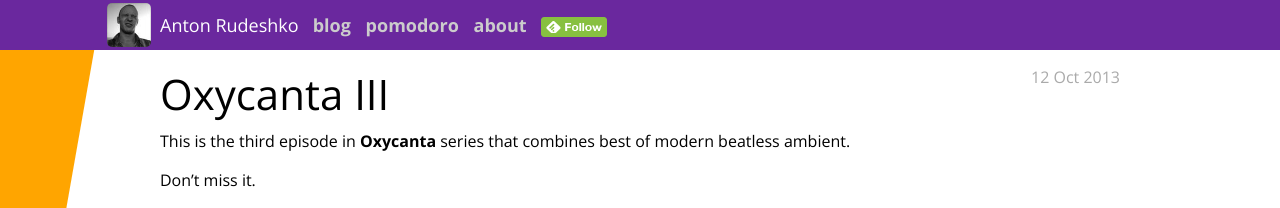
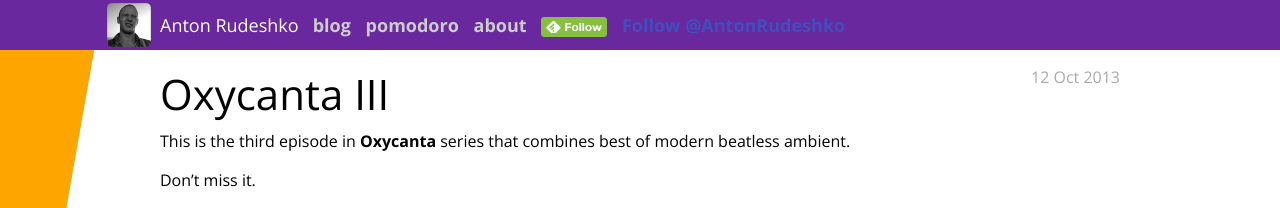
Before and after one commit to anton-rudeshko/anton-rudeshko.github.io, a Jekyll site: the page built from _posts/2013-10-12-oxycanta-3.md, in a window 1280 px wide. Shown: the top 208 px of the page. Built offline with Jekyll 4.4.1, drawn with Linux system fonts in a browser that asks for light colours; Markdown is read by kramdown in place of the engine named in the settings; comment, search, counter and statistics services are not loaded.

Commit message:
Added twitter follow button

```diff
--- a/_layouts/default.html
+++ b/_layouts/default.html
@@ -38,6 +38,11 @@
         <!--suppress CheckImageSize -->
         <img src="/img/feedly.png" alt="read me in feedly" width="66" height="20">
       </a>
+
+      <span class="header__link">
+        <a href="https://twitter.com/{{ site.contacts.twitter }}" class="twitter-follow-button" data-show-count="false">Follow @AntonRudeshko</a>
+        <script>!function(d,s,id){var js,fjs=d.getElementsByTagName(s)[0],p=/^http:/.test(d.location)?'http':'https';if(!d.getElementById(id)){js=d.createElement(s);js.id=id;js.src=p+'://platform.twitter.com/widgets.js';fjs.parentNode.insertBefore(js,fjs);}}(document, 'script', 'twitter-wjs');</script>
+      </span>
     </nav>
   </div>
 </header>
--- a/css/main.css
+++ b/css/main.css
@@ -143,6 +143,7 @@ a:hover {
   color: #fff;
 }
 
+.header__link iframe,
 .header__link img {
   vertical-align: middle;
 }
```
